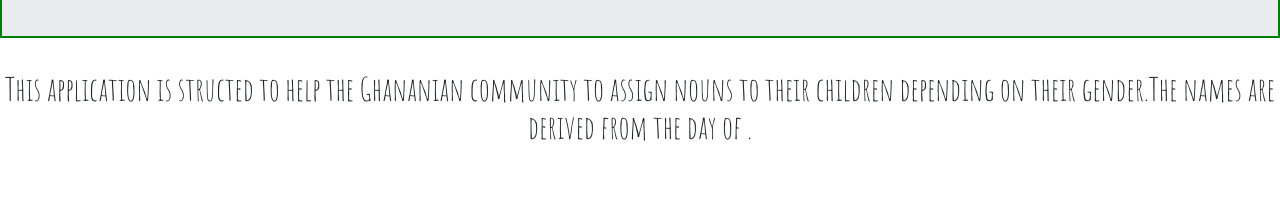
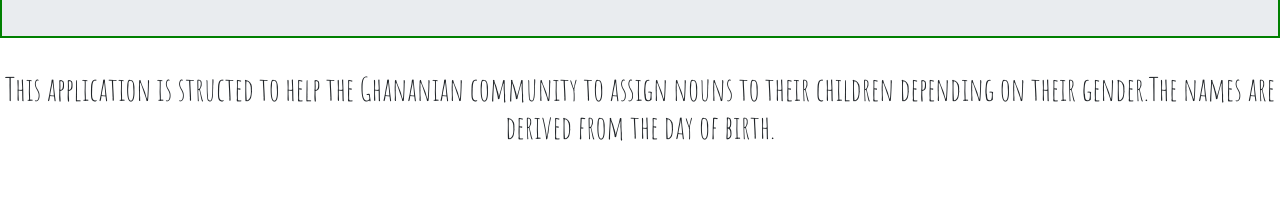
Before and after one commit to suad7/Akan, a plain HTML site: page index.html in a window 1280 px wide. Shown: the part 150-347 px from the top of the page. Drawn offline with Linux system fonts and the light colour scheme; a script that the page names is missing.

Commit message:
edit index

```diff
--- a/index.html
+++ b/index.html
@@ -17,7 +17,7 @@
     <p>
         <h2>This application is structed to help the Ghananian community to assign nouns
             to their children depending on their gender.The names are derived from the day
-            of .
+            of birth.
         </h2>
     </p>
     <form>
```
